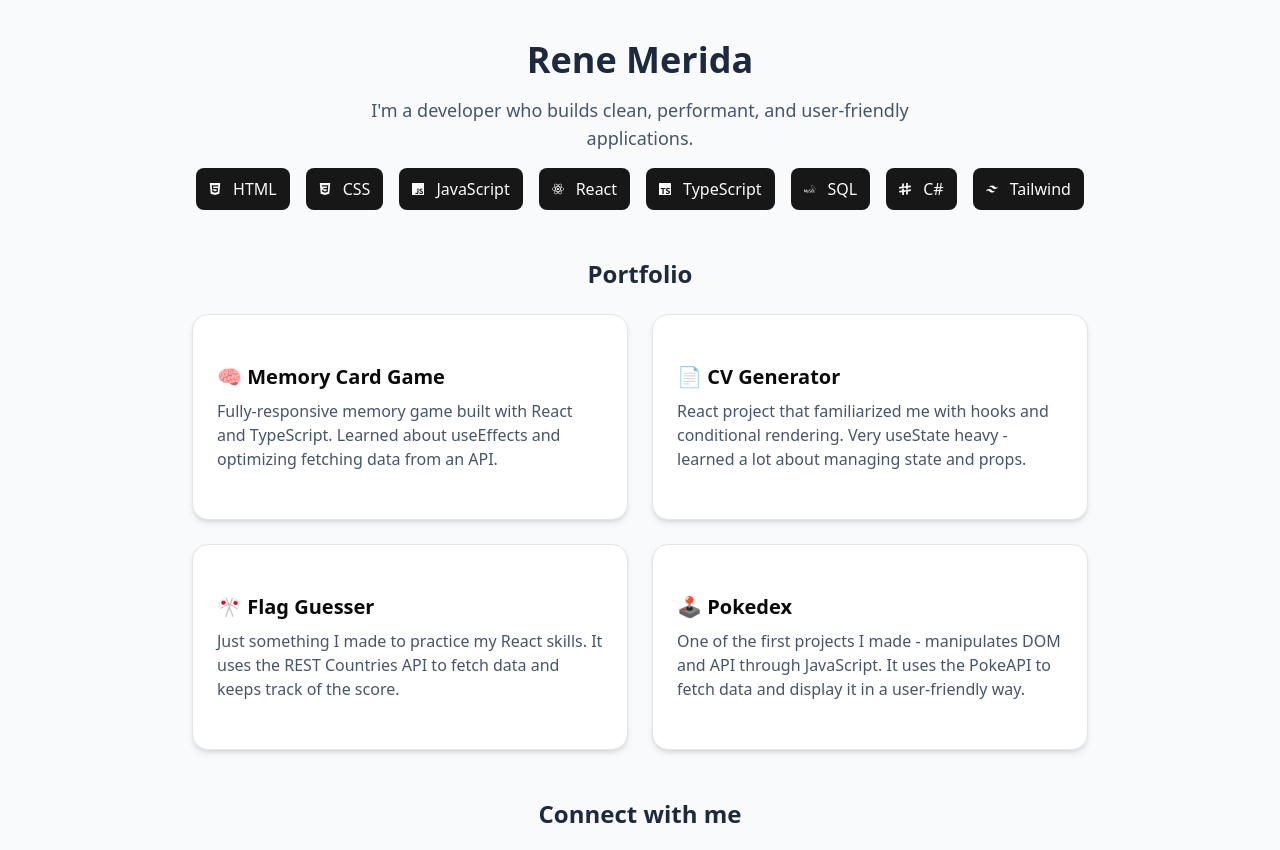
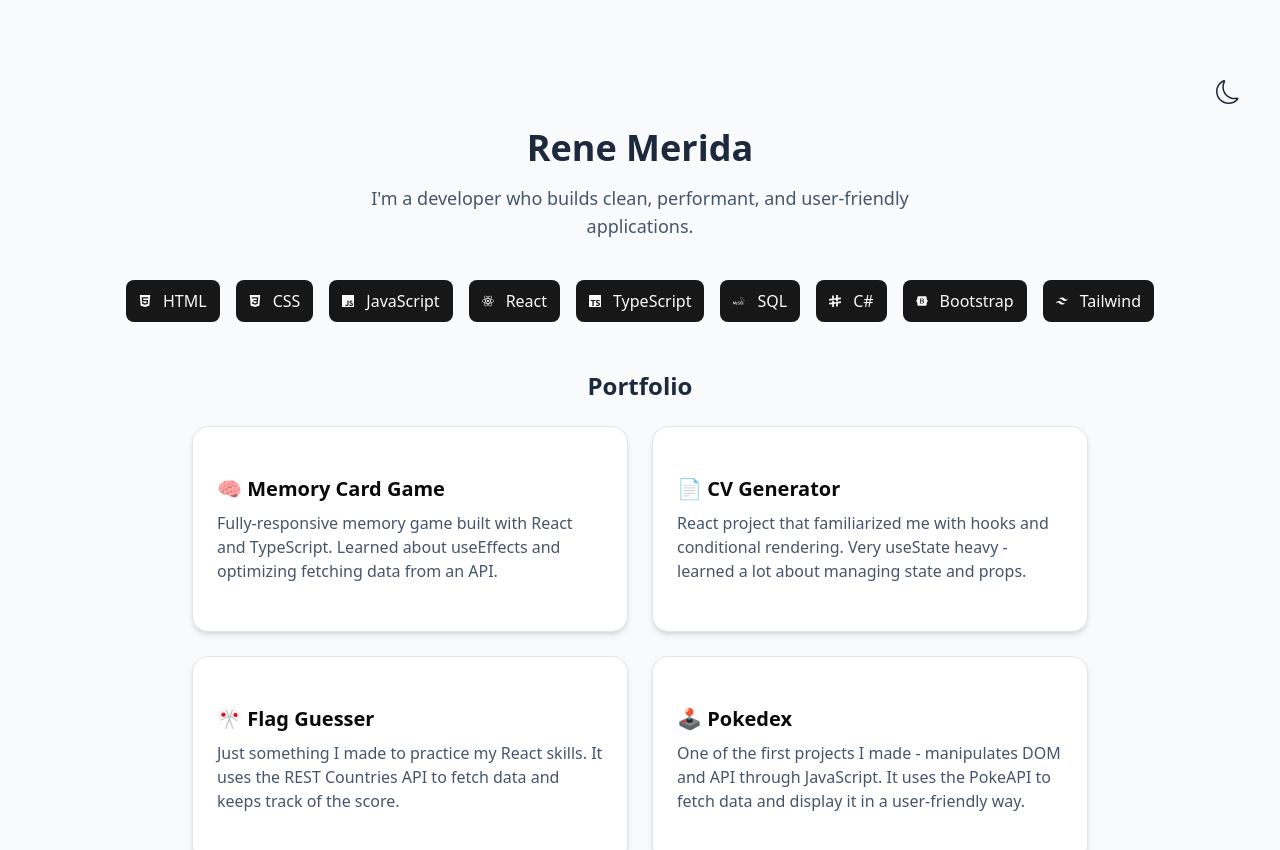
Before and after one commit to Renx24/renem.me-site, a React (Vite) app: page / in a window 1280 px wide. Shown: the top 850 px of the page. Built offline with nearby package versions, Linux system fonts and the light colour scheme.

Commit message:
styles adjust

```diff
--- a/src/App.tsx
+++ b/src/App.tsx
@@ -1,3 +1,4 @@
+import { useEffect, useState } from "react";
 import { Card, CardContent } from "@/components/ui/card";
 import { Badge } from "@/components/ui/badge";
 import { motion } from "framer-motion";
@@ -12,7 +13,10 @@ import {
   SiTailwindcss,
   SiGithub,
   SiLinkedin,
+  SiBootstrap,
+  SiMailboxdotorg,
 } from "react-icons/si";
+import { BsSun, BsMoon } from "react-icons/bs";
 
 const techIcons = [
   { icon: SiHtml5, name: "HTML" },
@@ -22,6 +26,7 @@ const techIcons = [
   { icon: SiTypescript, name: "TypeScript" },
   { icon: SiMysql, name: "SQL" },
   { icon: SiSharp, name: "C#" },
+  { icon: SiBootstrap, name: "Bootstrap" },
   { icon: SiTailwindcss, name: "Tailwind" },
 ];
 
@@ -33,6 +38,10 @@ const socialLinks = [
   {
     url: "https://www.github.com/Renx24",
     icon: SiGithub,
+  },
+  {
+    url: "mailto:remerida@hotmail.com",
+    icon: SiMailboxdotorg,
   },
 ];
 
@@ -64,11 +73,25 @@ const projects = [
 ];
 
 export default function Portfolio() {
+  const [isDark, setIsDark] = useState(false);
+
+  useEffect(() => {
+    document.documentElement.classList.toggle("dark", isDark);
+  }, [isDark]);
+
   return (
-    <div className="min-h-screen bg-slate-50 text-slate-800 px-4 py-10 space-y-12">
-      <header className="text-center space-y-4">
+    <div className="min-h-screen bg-slate-50 dark:bg-slate-900 text-slate-800 dark:text-slate-100 px-4 py-10 space-y-12 flex flex-col">
+      <header className="text-center space-y-4 mt-8">
+        <div className="flex justify-end mr-4">
+          <button
+            onClick={() => setIsDark(!isDark)}
+            className="text-2xl p-2 rounded-full hover:bg-slate-200 dark:hover:bg-slate-700 transition"
+          >
+            {isDark ? <BsSun /> : <BsMoon />}
+          </button>
+        </div>
         <h1 className="text-4xl font-bold">Rene Merida</h1>
-        <p className="text-lg text-slate-600 max-w-xl mx-auto">
+        <p className="text-lg text-slate-600 dark:text-slate-300 max-w-xl mx-auto mb-10">
           I'm a developer who builds clean, performant, and user-friendly
           applications.
         </p>
@@ -85,7 +108,7 @@ export default function Portfolio() {
         </div>
       </header>
 
-      <section>
+      <section className="flex grow flex-col items-center justify-center">
         <h2 className="text-2xl font-semibold text-center mb-6">Portfolio</h2>
         <div className="grid grid-cols-1 md:grid-cols-2 gap-6 max-w-4xl mx-auto">
           {projects.map((project, i) => (
@@ -104,10 +127,12 @@ export default function Portfolio() {
               rel="noopener noreferrer"
               whileHover={{ scale: 1.03 }}
             >
-              <Card className="rounded-2xl shadow-md bg-white hover:shadow-lg transition">
+              <Card className="rounded-2xl shadow-md bg-white dark:bg-slate-800 hover:shadow-lg transition">
                 <CardContent className="p-6 space-y-2">
                   <h3 className="text-xl font-semibold">{project.title}</h3>
-                  <p className="text-slate-600">{project.description}</p>
+                  <p className="text-slate-600 dark:text-slate-300">
+                    {project.description}
+                  </p>
                 </CardContent>
               </Card>
             </motion.a>
@@ -129,16 +154,16 @@ export default function Portfolio() {
             </Badge>
           ))}
         </div>
-        <p className="mt-4 text-slate-500">
+        <p className="mt-4 text-slate-500 dark:text-slate-400">
           © {new Date().getFullYear()} Rene Merida. All rights reserved.
         </p>
-        <p className="text-slate-500">
+        <p className="text-slate-500 dark:text-slate-400">
           Built with{" "}
           <a
             href="https://vite.dev/"
             target="_blank"
             rel="noopener noreferrer"
-            className="text-slate-800 hover:text-slate-600 transition"
+            className="text-slate-800 dark:text-white hover:text-slate-600 dark:hover:text-slate-300 transition"
           >
             Vite
           </a>{" "}
@@ -147,7 +172,7 @@ export default function Portfolio() {
             href="https://tailwindcss.com/"
             target="_blank"
             rel="noopener noreferrer"
-            className="text-slate-800 hover:text-slate-600 transition"
+            className="text-slate-800 dark:text-white hover:text-slate-600 dark:hover:text-slate-300 transition"
           >
             Tailwind CSS
           </a>
```
